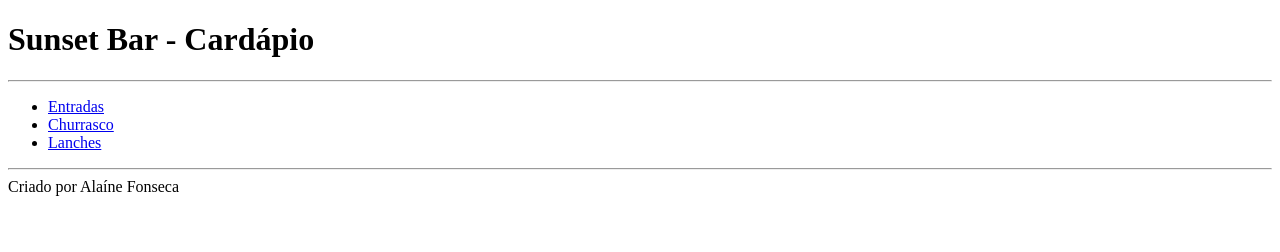
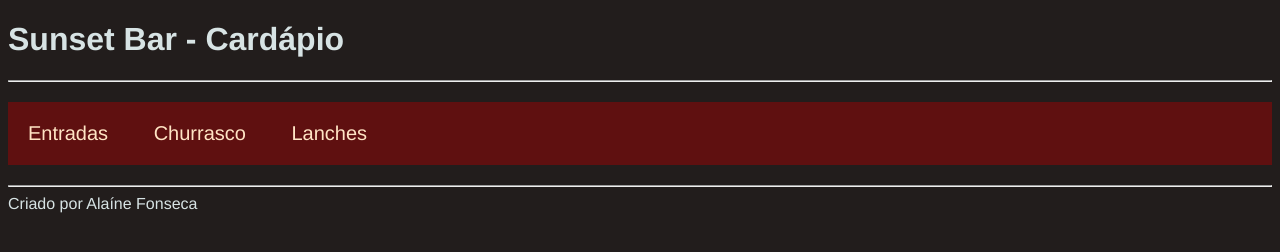
Before and after one commit to alainefsc/cardapio, a plain HTML site: page index.html in a window 1280 px wide. Drawn offline with Linux system fonts and the light colour scheme.

Commit message:
mudanças CSS

```diff
--- a/index.html
+++ b/index.html
@@ -4,7 +4,7 @@
     <meta charset="UTF-8">
     <meta name="viewport" content="width=device-width, initial-scale=1.0">
     <title>Nosso Cardápio </title>
-    <a href=""></a>
+
     <link rel="stylesheet" href="style.css">
 </head>
 
@@ -13,7 +13,7 @@
         <h1> Sunset Bar - Cardápio  </h1>
 <hr>
 
-    <nav>
+    <nav id="menu-horizontal">
         <ul>
         <li> <a href="entradas.html"> Entradas </a> </li>
         <li><a href="churraasco.html"> Churrasco </a> </li>
@@ -38,5 +38,4 @@
 </footer>
 
 </body>
-
 </html>
--- a/style.css
+++ b/style.css
@@ -0,0 +1,29 @@
+
+
+
+body {
+    background-color: #070200e3;
+    font-family: 'Franklin Gothic Medium', 'Arial Narrow', Arial, sans-serif;
+    color: rgb(215, 227, 228);
+}
+#menu-horizontal ul{
+    list-style-type: none;
+    padding: 0;
+    background-color: #5f1010;
+    font-size: 20px;
+}
+#menu-horizontal ul li {
+    display: inline;
+}
+#menu-horizontal ul a {
+color: bisque;
+text-decoration: none;
+padding: 20px;
+display: inline-block;
+transition: background .4s;
+
+}
+#menu-horizontal ul a:hover {
+background-color: rgb(230, 113, 19);
+
+    }
```
